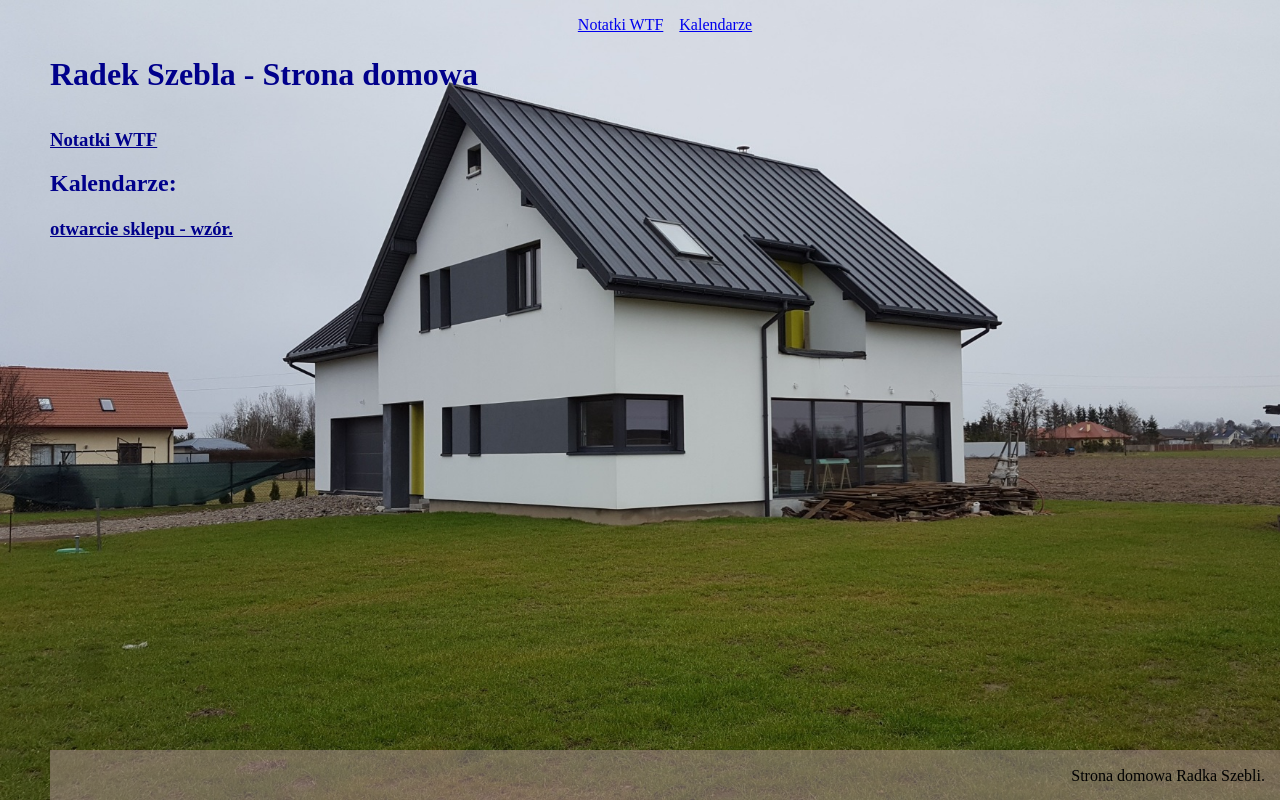
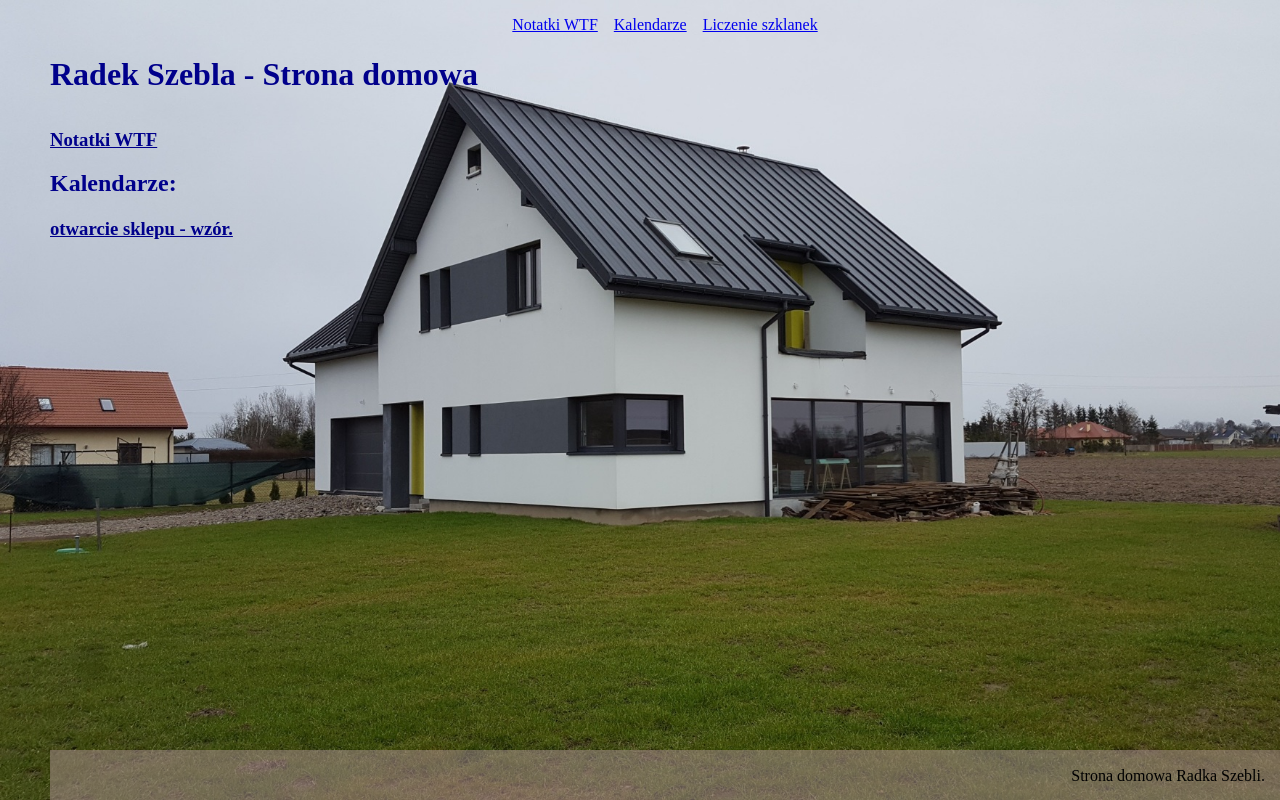
Before and after one commit to RadowidSzebla/homepage-gulp, a website: page src/content/index.html in a window 1280 px wide. Drawn offline with nearby package versions, Linux system fonts and the light colour scheme; files that its build step writes are made by us from their sources; files whose address does not match are found by name.

Commit message:
added link to hydrapp

```diff
--- a/src/content/index.html
+++ b/src/content/index.html
@@ -40,6 +40,7 @@
           <ul class="navigation__list">
             <li class="navigation__item"><a href="notatkiWTF.html">Notatki WTF</a></li>
             <li class="navigation__item"><a href="kalendarzWzor.html">Kalendarze</a></li>
+            <li class="navigation__item"><a href="https://radowidszebla.github.io/hydrapp/">Liczenie szklanek</a></li>
           </ul>
         </nav>
         <h1>Radek Szebla - Strona domowa</h1>
```
